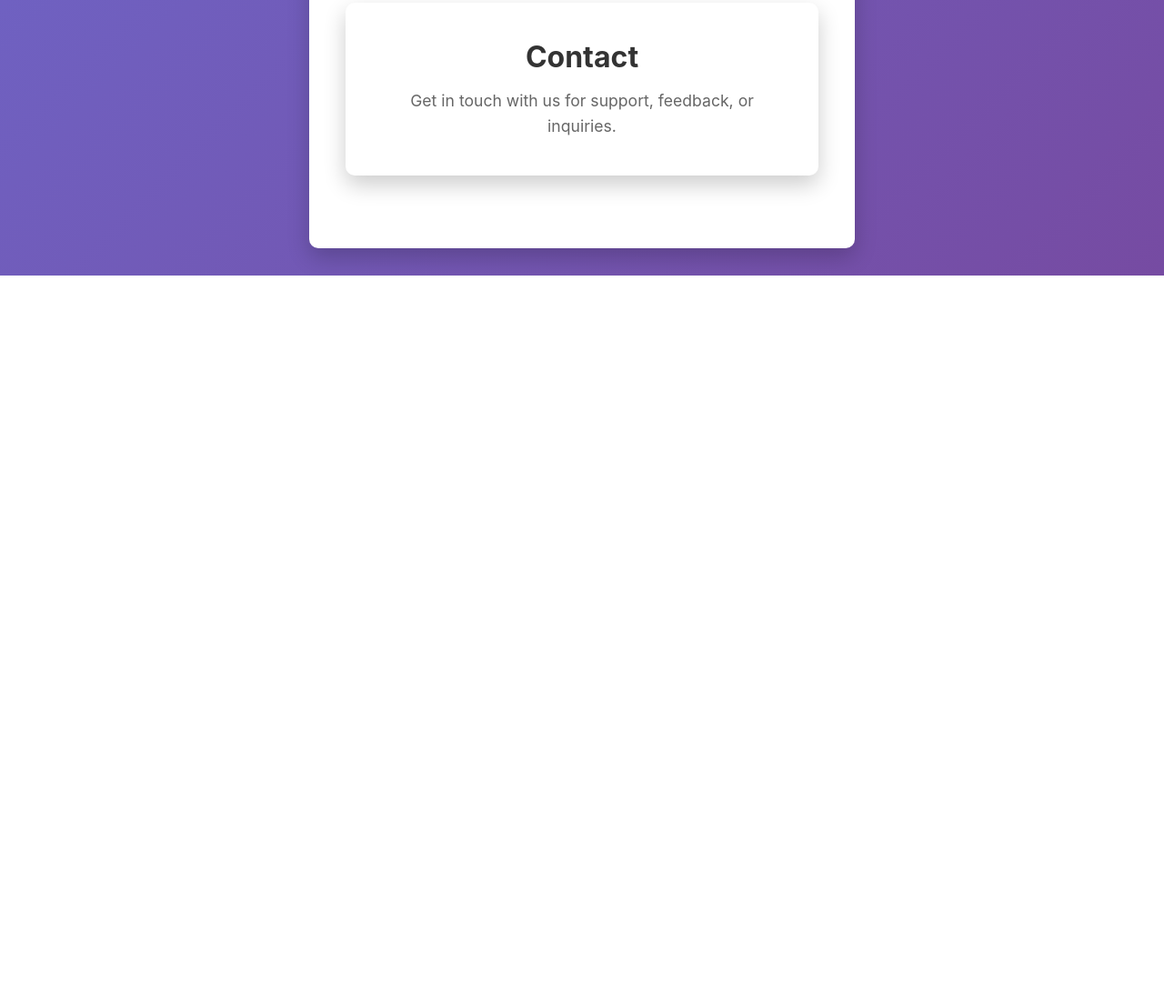
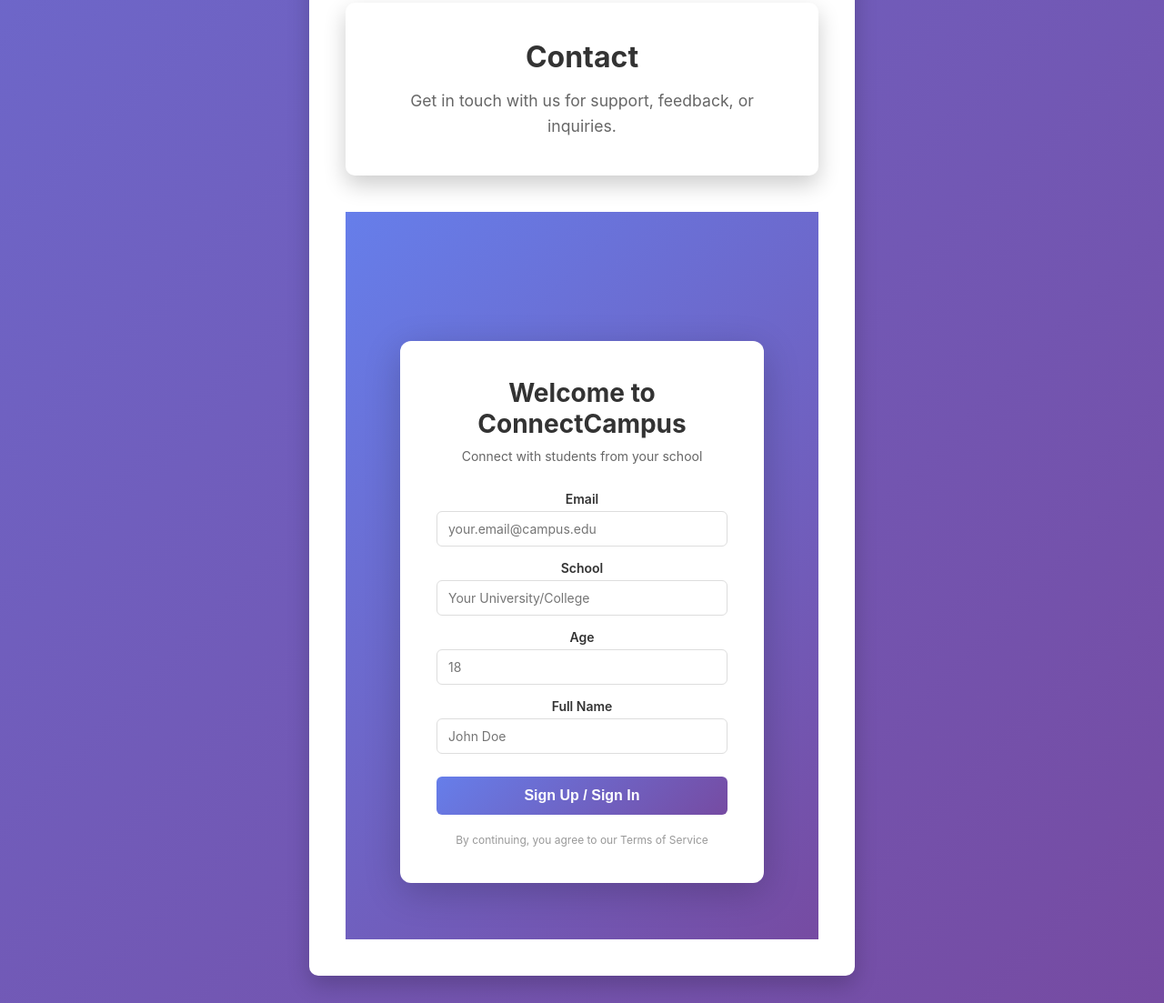
Before and after one commit to glorianaz/connectcampus, a website: page public/index.html in a window 1280 px wide. Shown: the part 2076-3179 px from the top of the page at 91% size. Before the commit the page ends 2379 px from the top, so only its background shows below. Drawn offline with Linux system fonts and the light colour scheme.

Commit message:
sign up/sign in

```diff
--- a/public/index.html
+++ b/public/index.html
@@ -164,6 +164,39 @@
     <p>Get in touch with us for support, feedback, or inquiries.</p>
   </section>
 
+  <div id="authContainer" class="auth-container">
+    <div class="auth-card">
+      <h1>Welcome to ConnectCampus</h1>
+      <p class="auth-subtitle">Connect with students from your school</p>
+
+      <form id="authForm" class="auth-form">
+        <div class="form-group">
+          <label for="authEmail">Email</label>
+          <input type="email" id="authEmail" placeholder="your.email@campus.edu" required>
+        </div>
+
+        <div class="form-group">
+          <label for="authSchool">School</label>
+          <input type="text" id="authSchool" placeholder="Your University/College" required>
+        </div>
+
+        <div class="form-group">
+          <label for="authAge">Age</label>
+          <input type="number" id="authAge" min="13" max="120" placeholder="18" required>
+        </div>
+
+        <div class="form-group">
+          <label for="authName">Full Name</label>
+          <input type="text" id="authName" placeholder="John Doe" required>
+        </div>
+
+        <button type="submit" class="auth-btn">Sign Up / Sign In</button>
+      </form>
+
+      <p class="auth-note">By continuing, you agree to our Terms of Service</p>
+    </div>
+  </div>
+
   <script src="script.js"></script>
 </body>
 </html>
--- a/public/style.css
+++ b/public/style.css
@@ -449,3 +449,99 @@ p {
 .modal-actions { display: flex; gap: 8px; justify-content: flex-end; margin-top: 12px; }
 .btn { padding: 8px 12px; border-radius: 6px; border: 1px solid #ccc; background: #f8f8f8; cursor: pointer; }
 .btn.primary { background: #667eea; color: #fff; border: none; }
+
+/* Auth Styles */
+.auth-container {
+  display: flex;
+  align-items: center;
+  justify-content: center;
+  min-height: 100vh;
+  background: linear-gradient(135deg, #667eea 0%, #764ba2 100%);
+  font-family: -apple-system, BlinkMacSystemFont, 'Segoe UI', Roboto, sans-serif;
+  padding: 20px;
+}
+
+.auth-card {
+  background: white;
+  border-radius: 12px;
+  box-shadow: 0 10px 40px rgba(0, 0, 0, 0.2);
+  padding: 40px;
+  width: 100%;
+  max-width: 400px;
+  margin-top: 80px;
+}
+
+.auth-card h1 {
+  margin: 0 0 10px 0;
+  font-size: 28px;
+  color: #333;
+}
+
+.auth-card h2 {
+  margin: 0 0 10px 0;
+  font-size: 24px;
+  color: #333;
+}
+
+.auth-subtitle {
+  color: #666;
+  margin: 0 0 30px 0;
+  font-size: 14px;
+}
+
+.auth-form {
+  display: flex;
+  flex-direction: column;
+  gap: 15px;
+}
+
+.form-group {
+  display: flex;
+  flex-direction: column;
+  gap: 5px;
+}
+
+.form-group label {
+  font-weight: 600;
+  color: #333;
+  font-size: 14px;
+}
+
+.form-group input {
+  padding: 10px 12px;
+  border: 1px solid #ddd;
+  border-radius: 6px;
+  font-size: 14px;
+  font-family: inherit;
+}
+
+.form-group input:focus {
+  outline: none;
+  border-color: #667eea;
+  box-shadow: 0 0 0 3px rgba(102, 126, 234, 0.1);
+}
+
+.auth-btn {
+  padding: 12px;
+  background: linear-gradient(135deg, #667eea 0%, #764ba2 100%);
+  color: white;
+  border: none;
+  border-radius: 6px;
+  font-weight: 600;
+  cursor: pointer;
+  font-size: 16px;
+  margin-top: 10px;
+}
+
+.auth-btn:hover {
+  opacity: 0.9;
+  transform: translateY(-2px);
+  box-shadow: 0 5px 20px rgba(102, 126, 234, 0.3);
+}
+
+.auth-note {
+  text-align: center;
+  font-size: 12px;
+  color: #999;
+  margin-top: 20px;
+}
```
